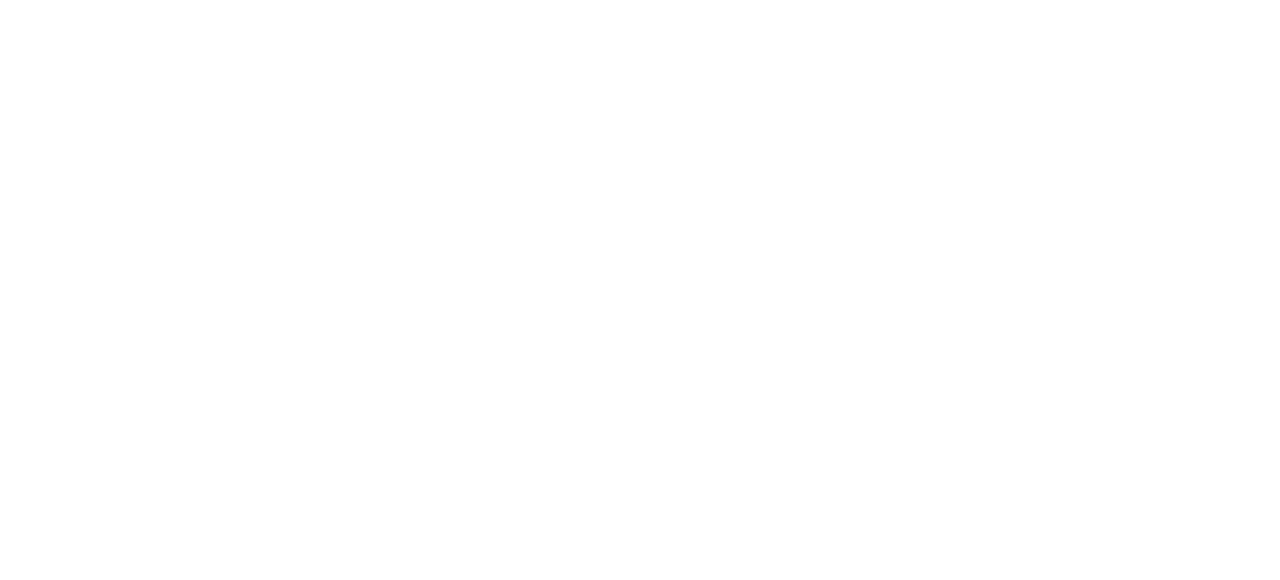
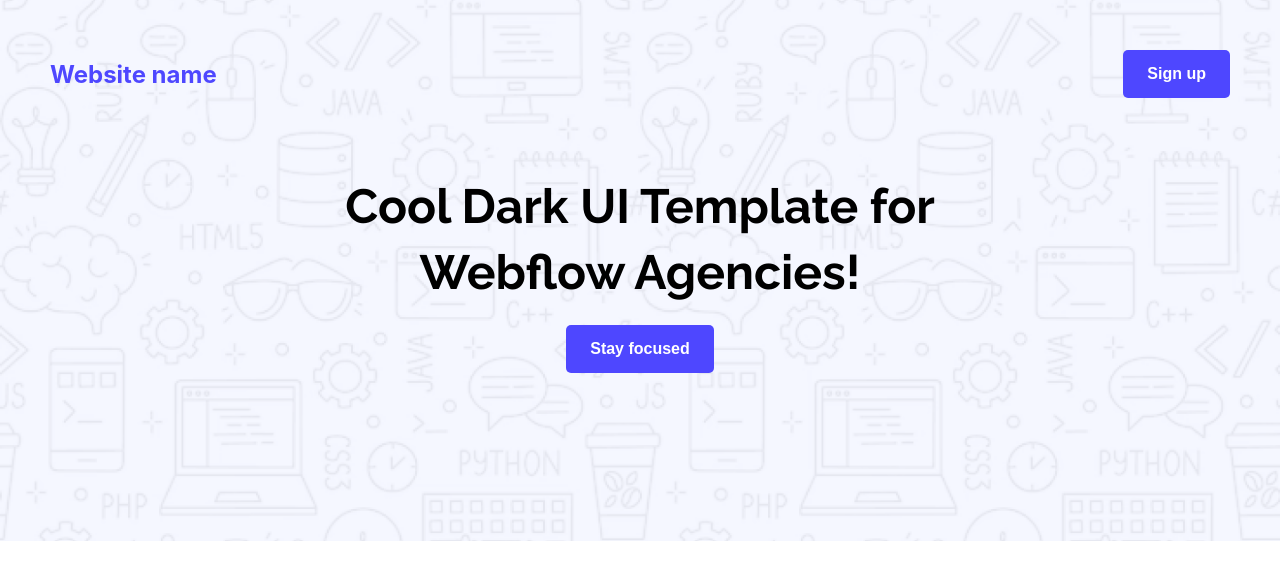
Before and after one commit to naznin-g/assignment_1, a plain HTML site: page index.html in a window 1280 px wide. Drawn offline with Linux system fonts and the light colour scheme.

Commit message:
1st part done

```diff
--- a/index.html
+++ b/index.html
@@ -4,9 +4,27 @@
     <meta charset="UTF-8">
     <meta name="viewport" content="width=device-width, initial-scale=1.0">
     <title>B12A01-landing-launchpad</title>
+    <link rel="preconnect" href="https://fonts.googleapis.com">
+<link rel="preconnect" href="https://fonts.gstatic.com" crossorigin>
+<link href="https://fonts.googleapis.com/css2?family=Raleway:ital,wght@0,100..900;1,100..900&display=swap" rel="stylesheet">
+
+    <link rel="stylesheet" href="styles.css"
 </head>
 <body>
-    <header></header>
+
+    <!--navbar section-->
+    <nav class="navbar">
+        <div class="logo">Website name</div>
+        <a href=""></a><button class="button">Sign up</button></a>
+    </nav>
+    <!--banner section-->
+    <section class="banner">
+        <h1> <span>Cool Dark UI Template for</span> Webflow Agencies!</h1>
+        <button class="button">Stay focused</button>
+    </section>
+
+    </navbar>
+
     <main></main>
     <footer></footer>
 </body>
--- /dev/null
+++ b/styles.css
@@ -0,0 +1,70 @@
+* {
+    margin: 0;
+    padding: 0;
+    box-sizing: border-box;
+    font-family: Inter, sans-serif;
+}
+
+body {
+    background: url('assets/Hero-bg.png') no-repeat center center/cover;
+    margin:50px;
+
+}
+
+.navbar{
+    display:flex;
+    justify-content: space-between;
+    align-items: center;
+    padding:24 px 5%;
+    background-color:transparent;
+
+}
+
+.logo {
+    font-family:Inter;
+    color:#4E47FF;
+    font-weight:700;
+    font-size: 24px;
+}
+.button{
+    background-color:#4E47FF ;
+    border:none;
+    padding:12px 24px;
+    border-radius:5px;
+    color: #ffffff;
+    text-align: center;
+   font-family: "Raleway-Bold", sans-serif;
+   font-size: 16px;
+   line-height: 150%;
+   font-weight: 700;
+   position: relative;
+   }
+/*.signup-btn:hover {
+    background-color:#e0e0e0;
+}*/
+
+.banner {
+    display: flex;
+    flex-direction: column;
+    justify-content: center; /* Center vertically */
+    align-items: center; /* Center horizontally */
+    padding: 80px;
+    font-weight: 700;
+    margin-bottom: 24px;
+    line-height: 1.2;
+    text-align: center; /* Center the text within the element */
+}
+.banner h1 {
+    font-family: 'Raleway', sans-serif; /* Set font to Raleway */
+    font-size: 48px;
+    font-weight: 700;
+    margin-bottom: 24px;
+    line-height: 1.2;
+}
+.banner h1 span {
+    display:block;
+   /* color: #666666;*/
+    font-family: 'Raleway', sans-serif; /* Set font to Raleway */
+    font-size: 48px;
+    margin-bottom: 8px;
+}
```
Also changed, not shown: style.css (deleted).
